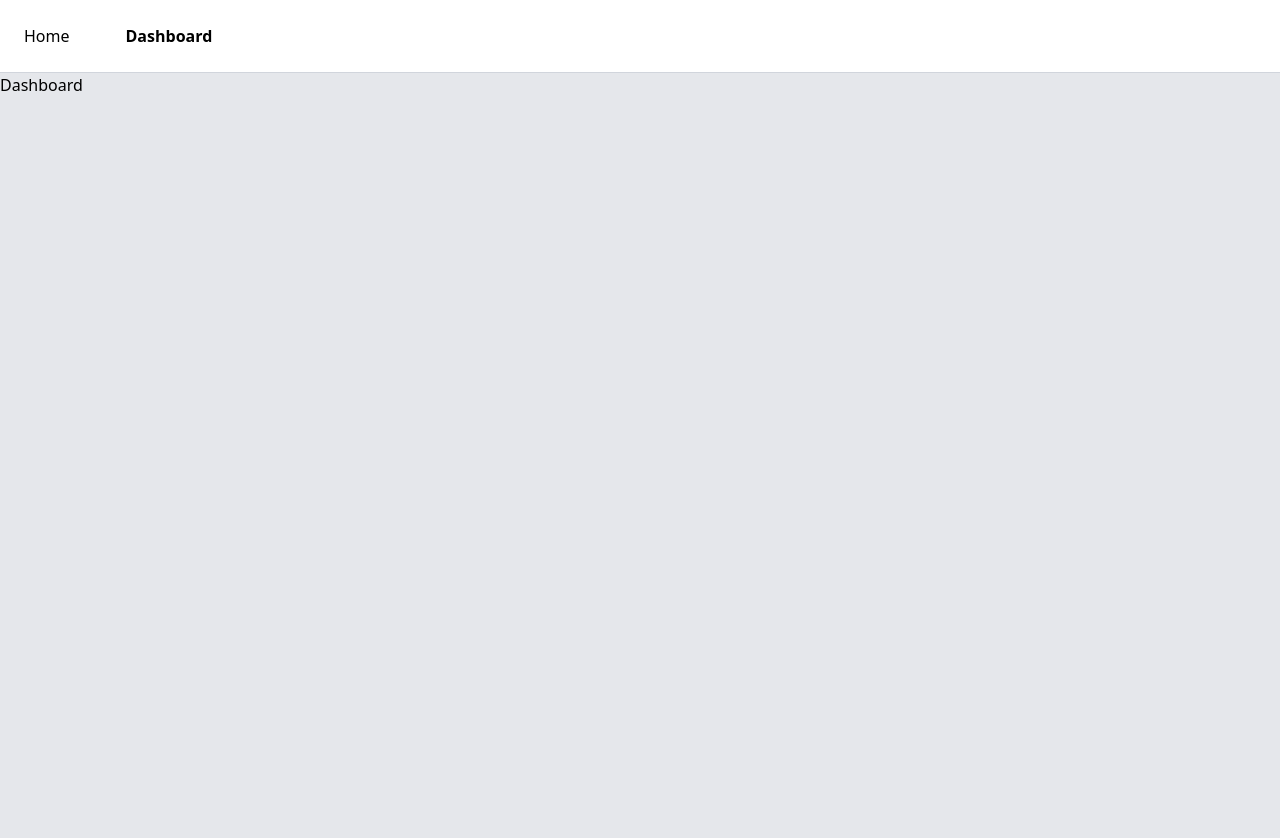
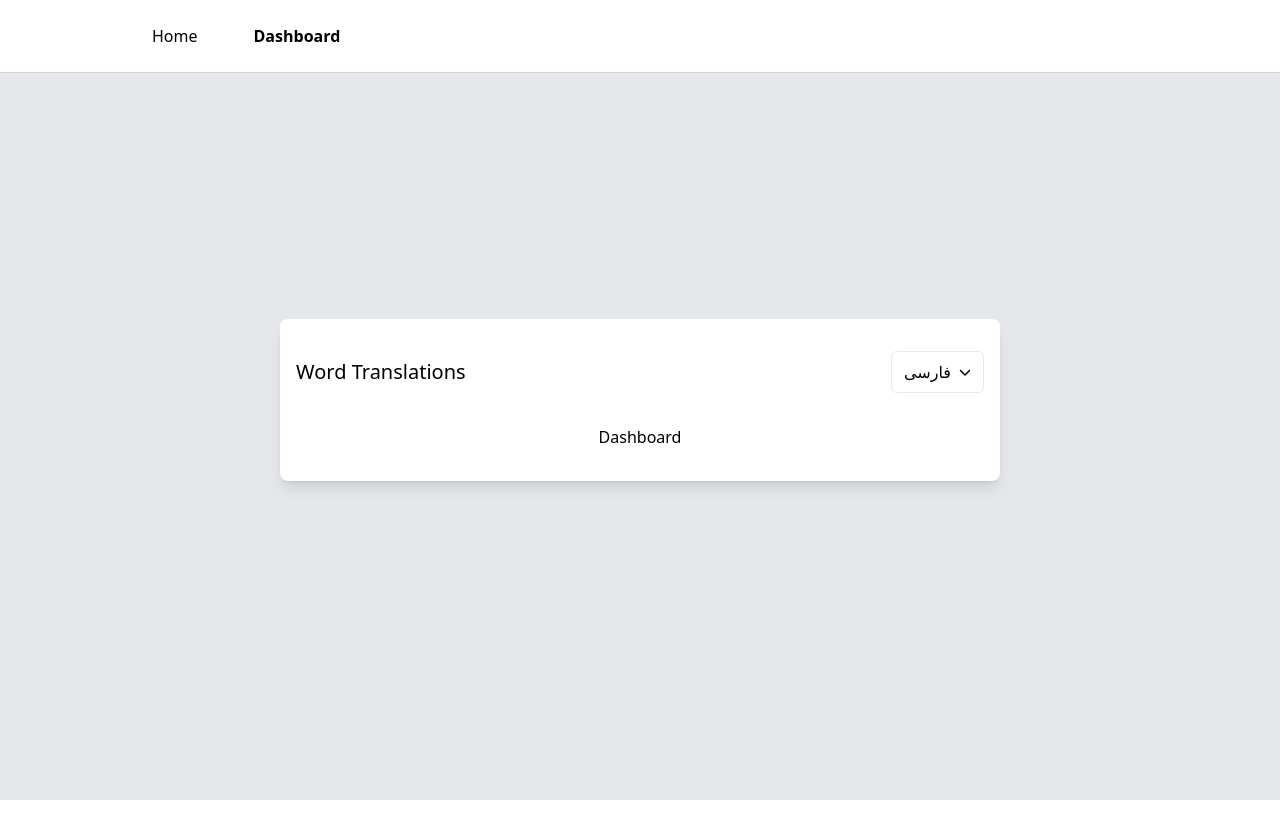
Before and after one commit to mehrabFronto/Translation-App, a React (Vite) app: page /dashboard in a window 1280 px wide. Shown: the top 838 px of the page. After the commit the page ends 800 px from the top, so only its background shows below. Built offline with nearby package versions, Linux system fonts and the light colour scheme.

Commit message:
feat: add language selector

```diff
--- a/src/components/Header.jsx
+++ b/src/components/Header.jsx
@@ -3,8 +3,8 @@ import { NavLink } from "react-router-dom";
 
 const Header = () => {
   return (
-    <header className="bg-white border-b border-b-gray-300">
-      <nav className="max-w-screen-2xl mx-auto">
+    <header className="bg-white border-b border-b-gray-300 fixed w-full">
+      <nav className="max-w-screen-lg mx-auto">
         <ul className="flex items-center gap-x-2">
           <li>
             <NavLink
--- /dev/null
+++ b/src/components/LanguageSelector.jsx
@@ -0,0 +1,52 @@
+import React, { useState } from "react";
+import useOutsideClick from "../hooks/useOutsideClick";
+import { useLanguage } from "../contexts/LanguageContext";
+
+const LanguageSelector = () => {
+  const { selectedLanguage, setSelectedLanguage, languages } = useLanguage();
+
+  const [openDropdown, setOpenDropdown] = useState(false);
+
+  const dropdownRef = useOutsideClick(() => setOpenDropdown(false));
+
+  return (
+    <div className="flex items-center justify-between relative px-2">
+      <h1 className="text-xl font-medium">Word Translations</h1>
+
+      <button
+        ref={dropdownRef}
+        onClick={() => setOpenDropdown((prev) => !prev)}
+        className="border border-gray-200 rounded-md py-2 px-3 flex items-center gap-x-2 cursor-pointer"
+      >
+        {selectedLanguage.label}
+        <svg
+          xmlns="http://www.w3.org/2000/svg"
+          viewBox="0 0 512 512"
+          className="w-3 h-3"
+        >
+          <path d="M233.4 406.6c12.5 12.5 32.8 12.5 45.3 0l192-192c12.5-12.5 12.5-32.8 0-45.3s-32.8-12.5-45.3 0L256 338.7 86.6 169.4c-12.5-12.5-32.8-12.5-45.3 0s-12.5 32.8 0 45.3l192 192z" />
+        </svg>
+      </button>
+
+      {openDropdown && (
+        <div className="absolute right-0 -bottom-20 flex flex-col bg-gray-200 p-1 rounded-md border border-gray-300">
+          {languages.map((language, index) => (
+            <button
+              key={index}
+              onClick={() => {
+                if (selectedLanguage.type !== language.type)
+                  setSelectedLanguage(language);
+                setOpenDropdown(false);
+              }}
+              className="py-1 px-3 first:border-b border-b-gray-300 cursor-pointer"
+            >
+              {language.label}
+            </button>
+          ))}
+        </div>
+      )}
+    </div>
+  );
+};
+
+export default LanguageSelector;
--- a/src/components/Layout.jsx
+++ b/src/components/Layout.jsx
@@ -1,12 +1,23 @@
 import React from "react";
 import Header from "./Header";
+import LanguageSelector from "./LanguageSelector";
+import AppProviders from "../providers/AppProviders";
 
 const Layout = ({ children }) => {
   return (
-    <>
+    <AppProviders>
       <Header />
-      <main className="bg-gray-200 min-h-screen">{children}</main>
-    </>
+
+      <main className="bg-gray-200 min-h-screen">
+        <div className="max-w-screen-md mx-auto h-screen flex items-center justify-center p-6">
+          <div className="bg-white w-full p-2 py-8 rounded-lg shadow-lg space-y-8">
+            <LanguageSelector />
+
+            {children}
+          </div>
+        </div>
+      </main>
+    </AppProviders>
   );
 };
 
--- /dev/null
+++ b/src/contexts/LanguageContext.jsx
@@ -0,0 +1,22 @@
+import { createContext, useContext, useState } from "react";
+
+const LanguageContext = createContext();
+
+const languages = [
+  { type: "persian", label: "فارسی" },
+  { type: "english", label: "انگلیسی" },
+];
+
+export const LanguageProvider = ({ children }) => {
+  const [selectedLanguage, setSelectedLanguage] = useState(languages[0]);
+
+  return (
+    <LanguageContext.Provider
+      value={{ selectedLanguage, setSelectedLanguage, languages }}
+    >
+      {children}
+    </LanguageContext.Provider>
+  );
+};
+
+export const useLanguage = () => useContext(LanguageContext);
--- /dev/null
+++ b/src/hooks/useOutsideClick.js
@@ -0,0 +1,23 @@
+import { useEffect, useRef } from "react";
+
+const useOutsideClick = (cb) => {
+  const ref = useRef();
+
+  useEffect(() => {
+    const handleOutsideClick = (e) => {
+      if (ref.current && !ref.current.contains(e.target)) {
+        cb();
+      }
+    };
+
+    document.addEventListener("click", handleOutsideClick);
+
+    return () => {
+      document.removeEventListener("click", handleOutsideClick);
+    };
+  }, [cb]);
+
+  return ref;
+};
+
+export default useOutsideClick;
--- a/src/pages/Dashboard.jsx
+++ b/src/pages/Dashboard.jsx
@@ -1,7 +1,7 @@
 import React from "react";
 
 const Dashboard = () => {
-  return <div className="max-w-screen-2xl mx-auto">Dashboard</div>;
+  return <div className="flex items-center justify-center">Dashboard</div>;
 };
 
 export default Dashboard;
--- a/src/pages/Home.jsx
+++ b/src/pages/Home.jsx
@@ -1,7 +1,7 @@
 import React from "react";
 
 const Home = () => {
-  return <div className="max-w-screen-2xl mx-auto">Home</div>;
+  return <div className="flex items-center justify-center">Home</div>;
 };
 
 export default Home;
--- a/src/pages/NotFound.jsx
+++ b/src/pages/NotFound.jsx
@@ -1,6 +1,6 @@
 const NotFound = () => {
   return (
-    <div className="h-screen container xl:max-w-screen-xl flex justify-center items-center p-4">
+    <div className="flex justify-center items-center p-4">
       <h1 className="text-xl font-bold text-center text-secondary-700 mb-8">
         The page you were looking for was not found
       </h1>
--- /dev/null
+++ b/src/providers/AppProviders.jsx
@@ -0,0 +1,8 @@
+import React from "react";
+import { LanguageProvider } from "../contexts/LanguageContext";
+
+const AppProviders = ({ children }) => {
+  return <LanguageProvider>{children}</LanguageProvider>;
+};
+
+export default AppProviders;
```
